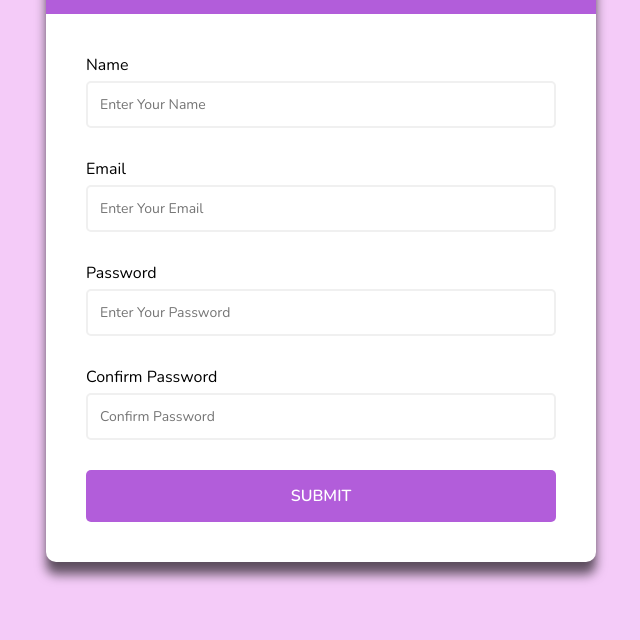
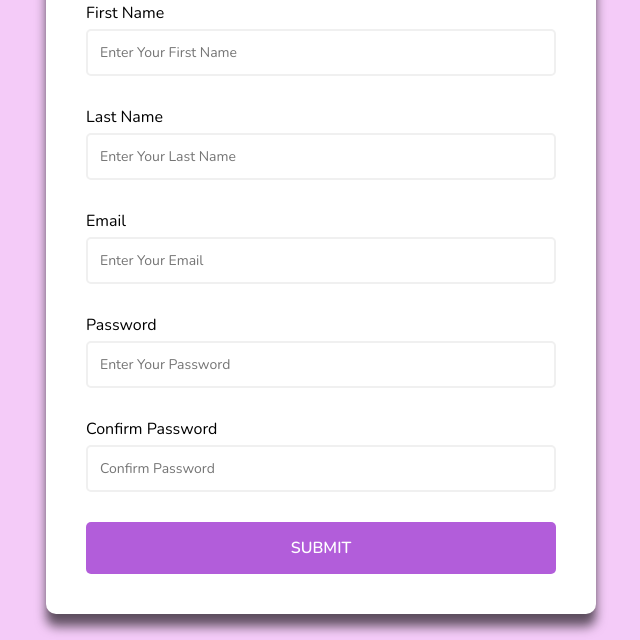
Before and after one commit to tomcollins2110/selfcheckin, a plain HTML site: page index.html in a window 1280 px wide. Shown: the part 160-800 px from the top of the page, without its empty margins (319-959 px from the left). Drawn offline with nearby package versions, Linux system fonts and the light colour scheme.

Commit message:
Initial commit

```diff
--- a/index.html
+++ b/index.html
@@ -20,8 +20,16 @@
 
         <form action="" class="form" id="form">
             <div class="form-control">
-                <label>Name</label>
-                <input type="text" name="" id="username" placeholder="Enter Your Name" autocomplete="off">
+                <label>First Name</label>
+                <input type="text" name="" id="username" placeholder="Enter Your First Name" autocomplete="off">
+                <i class="fas fa-check-circle"></i>
+                <i class="fas fa-exclamation-circle"></i>
+                <small>Error Message</small>
+            </div>
+
+            <div class="form-control">
+                <label>Last Name</label>
+                <input type="text" name="" id="lastname" placeholder="Enter Your Last Name" autocomplete="off" >
                 <i class="fas fa-check-circle"></i>
                 <i class="fas fa-exclamation-circle"></i>
                 <small>Error Message</small>
```
